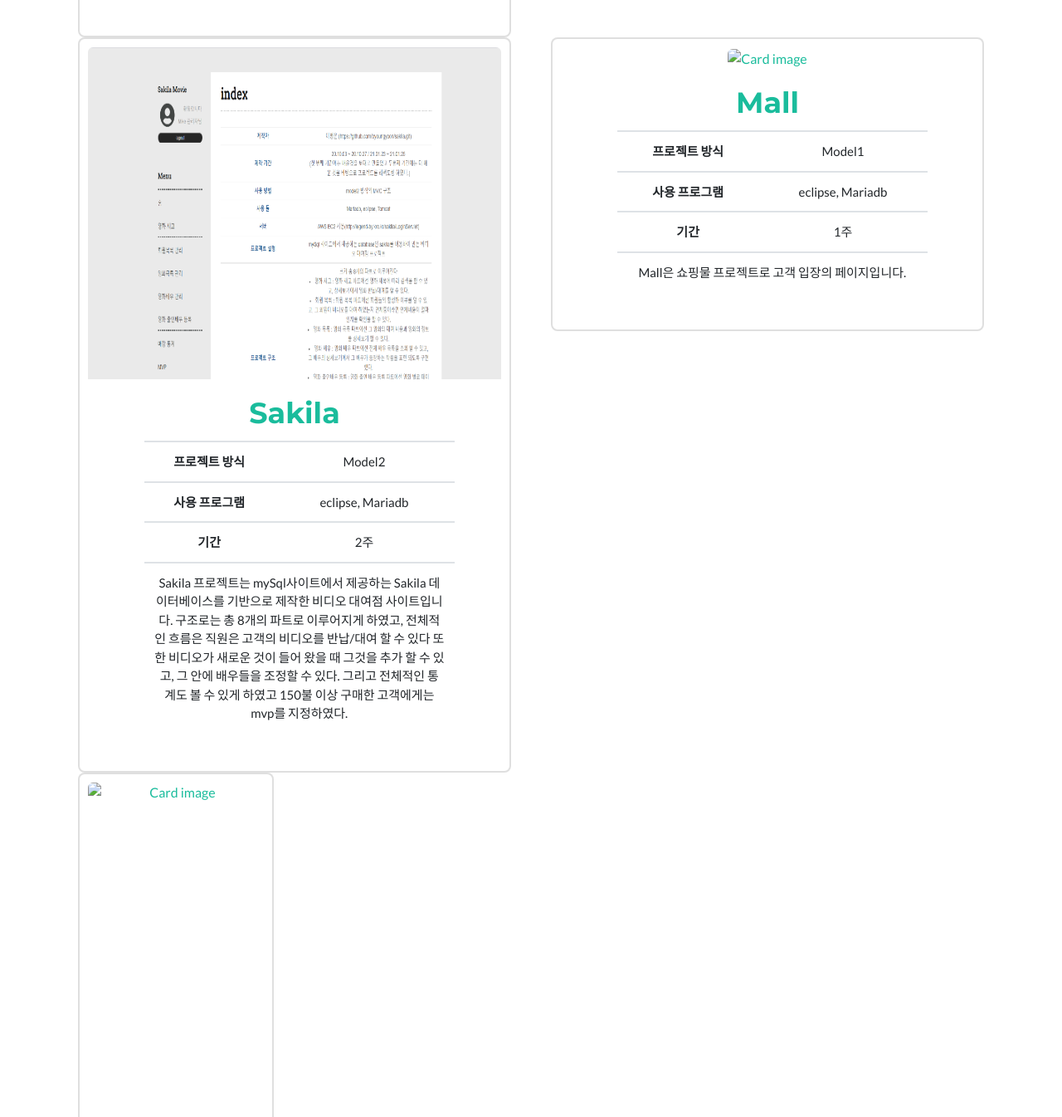
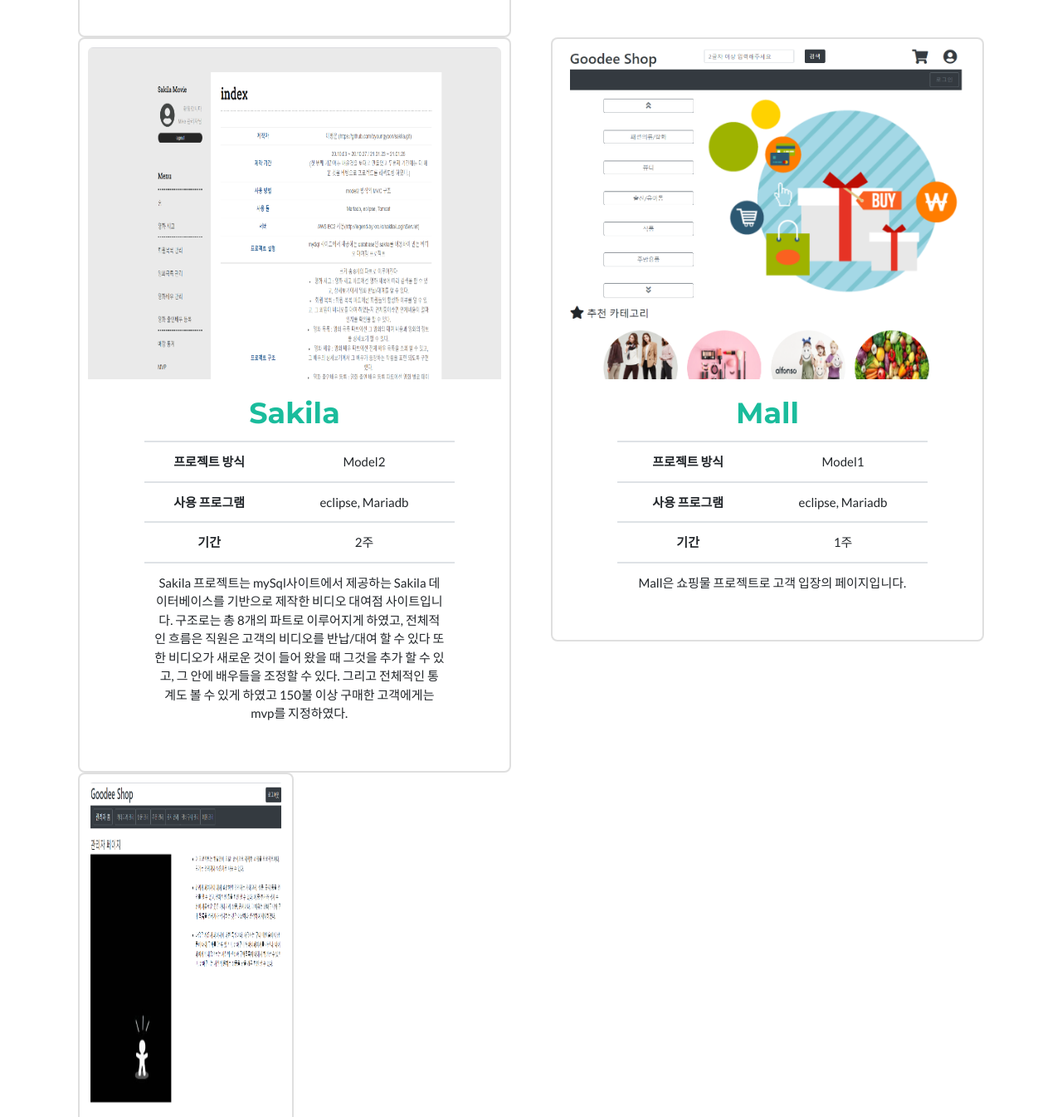
Before and after one commit to byoungyoon/byoungyoon.github.io, a plain HTML site: page index.html in a window 1280 px wide. Shown: the part 3737-5083 px from the top of the page at 83% size. Drawn offline with nearby package versions, Linux system fonts and the light colour scheme.

Commit message:
Update index.html

```diff
--- a/index.html
+++ b/index.html
@@ -265,7 +265,7 @@
 					<div class="col-sm-6 col-md-6">
 						<a href="http://legend-by.kro.kr/moll/login/login.jsp" target=_blank>
 							<div class="card text-center" style="width:100%; padding:10px">
-								<img class="card-img-top" src="assets/img/mollImage.png" alt="Card image" height="400">
+								<img class="card-img-top" src="assets/img/mallImage.png" alt="Card image" height="400">
 								<div class="card-body">
 									<h4 class="card-title" style="font-size:35px;">Mall</h4>
 									<div class="row">
@@ -301,7 +301,7 @@
 					<a href="http://legend-by.kro.kr/moll_admin/login/login.jsp" target=_blank>
                 	<div class="col-sm-6 col-md-6">
 						<div class="card text-center" style="width:100%; padding:10px">
-							<img class="card-img-top" src="assets/img/mollAdminImage.png" alt="Card image" height="400">
+							<img class="card-img-top" src="assets/img/mallAdminImage.png" alt="Card image" height="400">
 							<div class="card-body">
 								<h4 class="card-title" style="font-size:35px;">Mall-admin</h4>
 								<div class="row">
```
